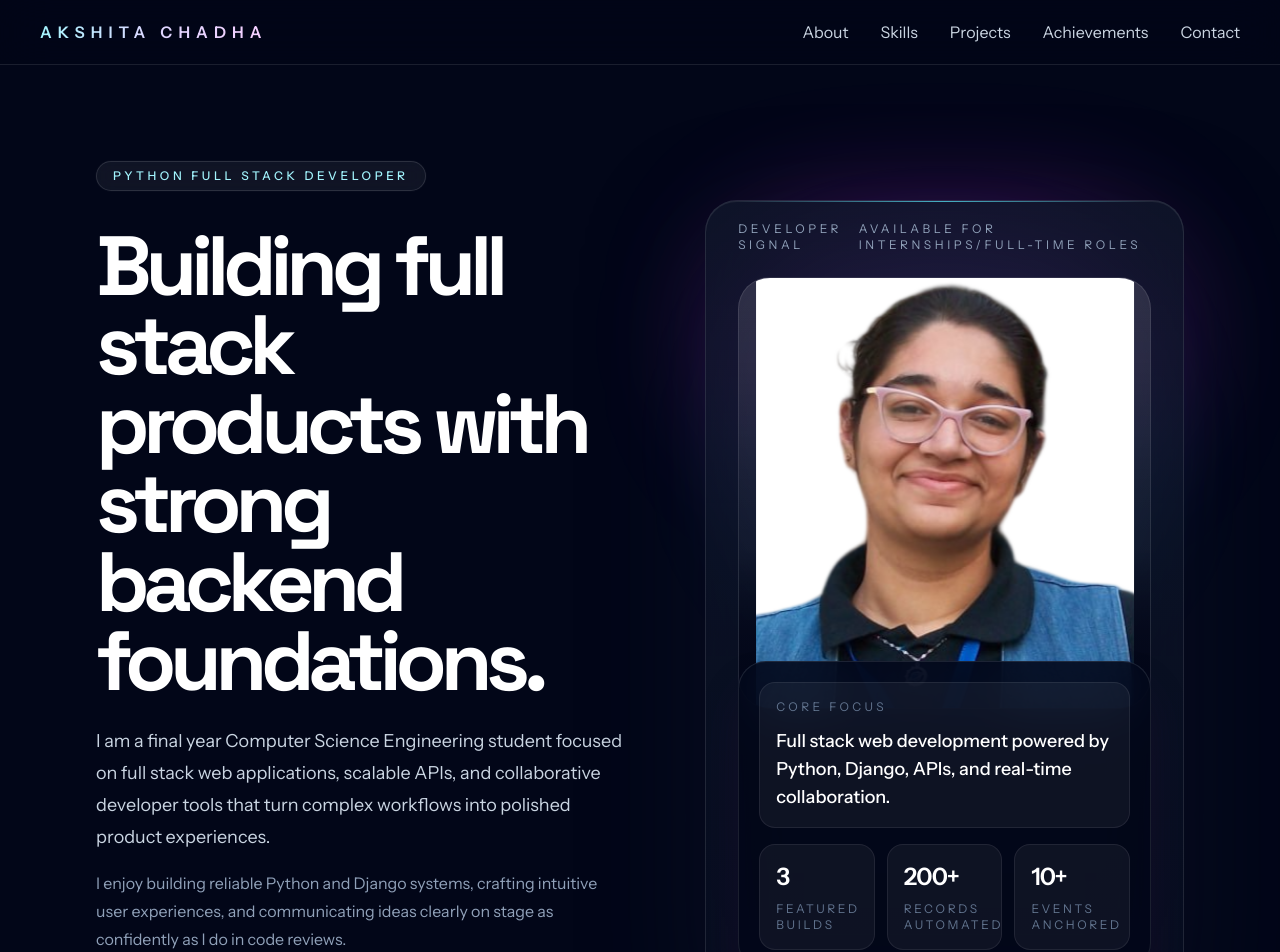
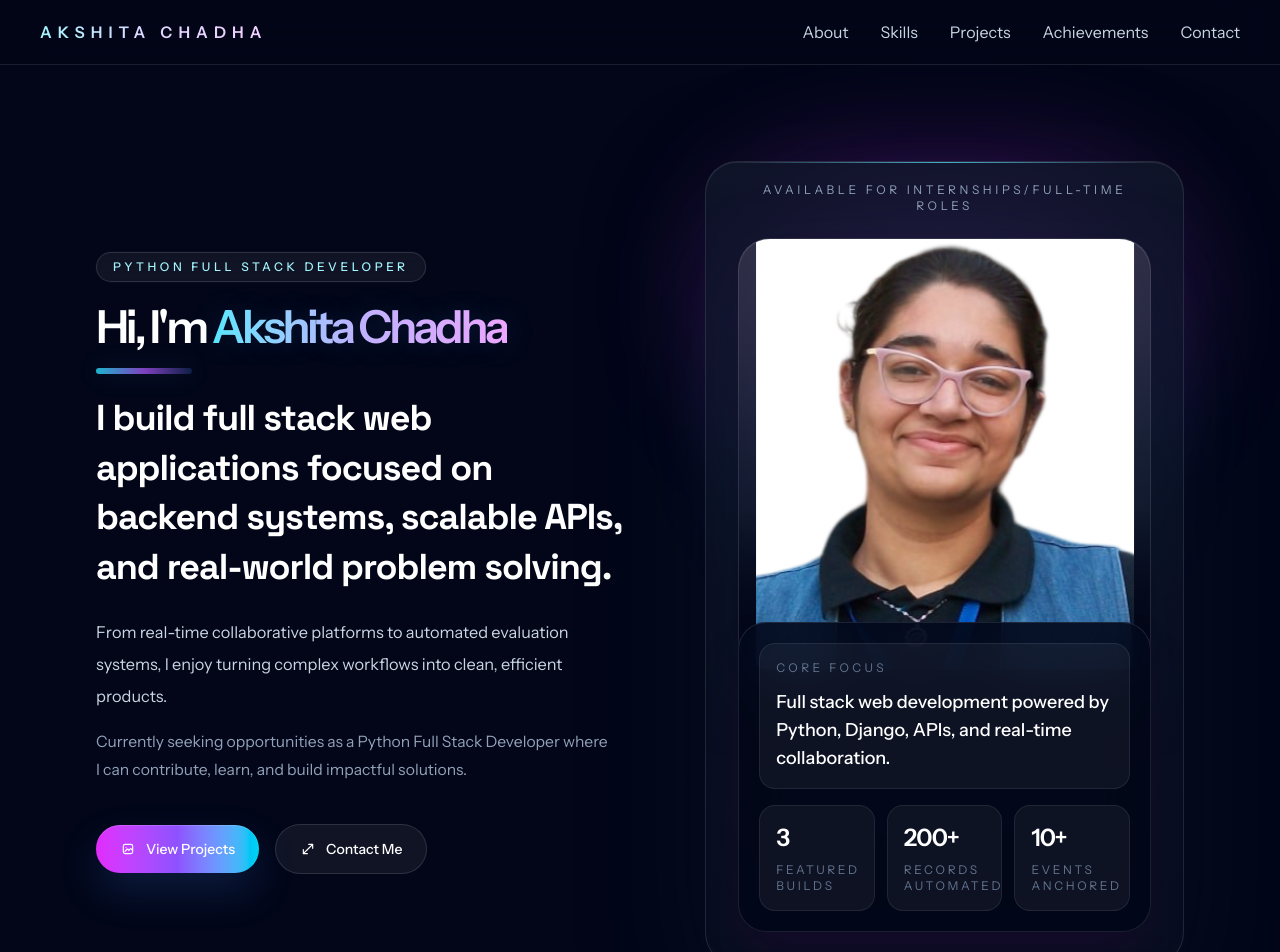
Before and after one commit to AkshitaChadha/Portfolio, a React (Vite) app: page / in a window 1280 px wide. Shown: the top 952 px of the page. Built offline with nearby package versions, Linux system fonts and the light colour scheme.

Commit message:
Minor tweaks

```diff
--- a/src/App.jsx
+++ b/src/App.jsx
@@ -155,7 +155,9 @@ function ActionLink({ href, icon, children, secondary = false, onClick }) {
   if (href) {
     return (
       <a href={href} target="_blank" rel="noreferrer" className={className}>
-        <Glyph type={icon} />
+        <span className="button-icon-wrap">
+          <Glyph type={icon} />
+        </span>
         <span>{children}</span>
       </a>
     )
@@ -163,7 +165,9 @@ function ActionLink({ href, icon, children, secondary = false, onClick }) {
 
   return (
     <button type="button" onClick={onClick} className={className}>
-      <Glyph type={icon} />
+      <span className="button-icon-wrap">
+        <Glyph type={icon} />
+      </span>
       <span>{children}</span>
     </button>
   )
@@ -250,31 +254,65 @@ function App() {
 
       <main>
         <section id="home" className="relative isolate">
-          <div className="mx-auto grid min-h-[calc(100svh-73px)] max-w-6xl items-center gap-14 px-5 py-[4.5rem] sm:px-6 lg:grid-cols-[1.05fr_0.95fr] lg:gap-20 lg:px-8 lg:py-24">
+          <div className="mx-auto grid min-h-[calc(100svh-73px)] max-w-6xl items-center gap-14 px-5 py-[5rem] sm:px-6 lg:grid-cols-[1.05fr_0.95fr] lg:gap-20 lg:px-8 lg:py-24">
             <Motion.div
               initial={reduceMotion ? false : { opacity: 0, y: 32 }}
               animate={reduceMotion ? {} : { opacity: 1, y: 0 }}
               transition={{ duration: 0.7, ease: [0.22, 1, 0.36, 1] }}
-              className="max-w-2xl"
+              className="max-w-xl"
             >
-              <p className="mb-5 inline-flex rounded-full border border-white/12 bg-white/6 px-4 py-1.5 text-xs font-medium tracking-[0.3em] text-cyan-200 uppercase shadow-[0_0_0_1px_rgba(255,255,255,0.02)] backdrop-blur">
+              <Motion.p
+                initial={reduceMotion ? false : { opacity: 0, y: 14 }}
+                animate={reduceMotion ? {} : { opacity: 1, y: 0 }}
+                transition={{ duration: 0.45, delay: 0.05, ease: [0.22, 1, 0.36, 1] }}
+                className="mb-5 inline-flex rounded-full border border-white/12 bg-white/6 px-4 py-1.5 text-xs font-medium tracking-[0.3em] text-cyan-200 uppercase shadow-[0_0_0_1px_rgba(255,255,255,0.02)] backdrop-blur"
+              >
                 Python Full Stack Developer
-              </p>
-
-              <h1 className="mt-4 max-w-2xl text-5xl font-semibold tracking-[-0.075em] text-white sm:text-6xl lg:text-[5.25rem] lg:leading-[0.94]">
-                Building full stack products with strong backend foundations.
-              </h1>
-              <p className="mt-6 max-w-xl text-base leading-8 text-slate-300 sm:text-lg">
-                I am a final year Computer Science Engineering student focused on
-                full stack web applications, scalable APIs, and collaborative developer tools that
-                turn complex workflows into polished product experiences.
-              </p>
-              <p className="mt-4 max-w-lg text-sm leading-7 text-slate-400 sm:text-base">
-                I enjoy building reliable Python and Django systems, crafting intuitive user
-                experiences, and communicating ideas clearly on stage as confidently as I do in
-                code reviews.
-              </p>
-              <div className="mt-10 flex flex-col gap-4 sm:flex-row">
+              </Motion.p>
+              <Motion.p
+                initial={reduceMotion ? false : { opacity: 0, y: 14 }}
+                animate={reduceMotion ? {} : { opacity: 1, y: 0 }}
+                transition={{ duration: 0.45, delay: 0.12, ease: [0.22, 1, 0.36, 1] }}
+                className="text-3xl font-semibold tracking-[-0.07em] text-white sm:text-4xl lg:text-[2.85rem]"
+              >
+                Hi, I'm{' '}
+                <span className="hero-name bg-gradient-to-r from-cyan-300 via-violet-300 to-fuchsia-300 bg-clip-text text-transparent">
+                  Akshita Chadha
+                </span>
+              </Motion.p>
+              <Motion.div
+                initial={reduceMotion ? false : { opacity: 0, scaleX: 0.7 }}
+                animate={reduceMotion ? {} : { opacity: 1, scaleX: 1 }}
+                transition={{ duration: 0.45, delay: 0.16, ease: [0.22, 1, 0.36, 1] }}
+                className="origin-left"
+              >
+                <div className="hero-underline" aria-hidden="true" />
+              </Motion.div>
+              <Motion.h1
+                initial={reduceMotion ? false : { opacity: 0, y: 16 }}
+                animate={reduceMotion ? {} : { opacity: 1, y: 0 }}
+                transition={{ duration: 0.5, delay: 0.2, ease: [0.22, 1, 0.36, 1] }}
+                className="mt-5 max-w-xl text-xl font-semibold leading-snug tracking-[-0.03em] text-white sm:text-2xl lg:text-[2.25rem]"
+              >
+                I build full stack web applications focused on backend systems,
+                scalable APIs, and real-world problem solving.
+              </Motion.h1>
+              <Motion.div
+                initial={reduceMotion ? false : { opacity: 0, y: 16 }}
+                animate={reduceMotion ? {} : { opacity: 1, y: 0 }}
+                transition={{ duration: 0.5, delay: 0.28, ease: [0.22, 1, 0.36, 1] }}
+                className="mt-6 space-y-4"
+              >
+                <p className="max-w-xl text-base leading-8 text-slate-300 sm:text-[1.02rem]">
+                  From real-time collaborative platforms to automated evaluation systems, I enjoy
+                  turning complex workflows into clean, efficient products.
+                </p>
+                <p className="max-w-lg text-sm leading-7 text-slate-400 sm:text-[0.98rem]">
+                  Currently seeking opportunities as a Python Full Stack Developer where I can
+                  contribute, learn, and build impactful solutions.
+                </p>
+              </Motion.div>
+              <div className="mt-10 flex flex-col gap-4 sm:flex-row sm:items-center">
                 <a href="#projects" className="cta-primary">
                   <Glyph type="image" />
                   <span>View Projects</span>
@@ -300,12 +338,11 @@ function App() {
 
                 <div className="glass-panel hero-frame overflow-hidden px-6 pb-6 pt-5 sm:px-8 sm:pb-8">
                   <div className="absolute inset-x-8 top-0 h-px bg-gradient-to-r from-transparent via-cyan-300/70 to-transparent" />
-                  <div className="flex items-center justify-between text-xs tracking-[0.3em] text-slate-400 uppercase">
-                    <span>Developer Signal</span>
-                    <span>Available for internships/Full-Time Roles</span>
+                  <div className="text-center text-xs tracking-[0.3em] text-slate-400 uppercase">
+                    <span>Available for internships/full-time roles</span>
                   </div>
 
-                  <div className="relative mt-6 h-[24rem] overflow-hidden rounded-[2rem] border border-white/10 bg-gradient-to-b from-white/12 via-white/4 to-transparent sm:h-[27rem]">
+                  <div className="hero-portrait-shell h-[24rem] sm:h-[27rem]">
                     <div className="absolute inset-0 bg-[radial-gradient(circle_at_center,rgba(125,211,252,0.16),transparent_58%)]" />
                     <div className="absolute inset-x-0 bottom-0 h-40 bg-gradient-to-t from-slate-950 via-slate-950/70 to-transparent" />
                     <Motion.img
--- a/src/index.css
+++ b/src/index.css
@@ -77,7 +77,7 @@
   }
 
   .section-shell {
-    @apply mx-auto max-w-6xl px-5 py-24 sm:px-6 lg:px-8 lg:py-28;
+    @apply mx-auto max-w-6xl px-5 py-24 sm:px-6 lg:px-8 lg:py-30;
   }
 
   .section-fade-divider {
@@ -107,6 +107,12 @@
     text-shadow: 0 0 30px rgba(96, 165, 250, 0.18);
   }
 
+  .hero-underline {
+    background: linear-gradient(90deg, rgba(34, 211, 238, 0.85), rgba(168, 85, 247, 0.75), rgba(59, 130, 246, 0.2));
+    box-shadow: 0 0 24px rgba(96, 165, 250, 0.18);
+    @apply mt-4 h-1.5 w-24 rounded-full;
+  }
+
   .hero-frame {
     box-shadow:
       0 36px 120px rgba(15, 23, 42, 0.45),
@@ -117,19 +123,26 @@
     @apply rounded-[1.5rem] border border-white/10 bg-white/[0.04] p-4 backdrop-blur-md;
   }
 
+  .hero-portrait-shell {
+    box-shadow:
+      0 24px 70px rgba(15, 23, 42, 0.34),
+      inset 0 1px 0 rgba(255, 255, 255, 0.08);
+    @apply relative mt-6 overflow-hidden rounded-[2rem] border border-white/10 bg-gradient-to-b from-white/12 via-white/4 to-transparent;
+  }
+
   .cta-primary {
     box-shadow:
       0 18px 40px rgba(59, 130, 246, 0.18),
       inset 0 1px 0 rgba(255, 255, 255, 0.16);
-    @apply inline-flex items-center gap-2.5 rounded-full bg-gradient-to-r from-fuchsia-500 via-violet-500 to-cyan-400 px-6 py-3.5 text-sm font-medium text-white transition duration-300 hover:scale-[1.02] hover:-translate-y-0.5 hover:shadow-[0_24px_60px_rgba(99,102,241,0.3)];
+    @apply inline-flex items-center justify-center gap-2.5 rounded-full bg-gradient-to-r from-fuchsia-500 via-violet-500 to-cyan-400 px-6 py-3.5 text-sm font-medium text-white transition duration-300 hover:scale-[1.02] hover:-translate-y-0.5 hover:shadow-[0_24px_60px_rgba(99,102,241,0.3)];
   }
 
   .cta-secondary {
-    @apply inline-flex items-center gap-2.5 rounded-full border border-white/12 bg-white/6 px-6 py-3.5 text-sm font-medium text-white transition duration-300 hover:scale-[1.02] hover:-translate-y-0.5 hover:border-cyan-300/40 hover:bg-white/10;
+    @apply inline-flex items-center justify-center gap-2.5 rounded-full border border-white/12 bg-white/6 px-6 py-3.5 text-sm font-medium text-white transition duration-300 hover:scale-[1.02] hover:-translate-y-0.5 hover:border-cyan-300/40 hover:bg-white/10;
   }
 
   .chip {
-    @apply rounded-full border border-white/10 bg-white/5 px-4 py-2 text-[12px] tracking-[0.02em] text-slate-200 transition duration-300 hover:border-cyan-300/30 hover:bg-white/8;
+    @apply rounded-full border border-white/10 bg-white/5 px-4 py-2 text-[12px] tracking-[0.02em] text-slate-200 transition duration-300 hover:border-cyan-300/35 hover:bg-cyan-400/[0.09] hover:text-white;
   }
 
   .skill-badge {
@@ -144,11 +157,20 @@
     box-shadow:
       0 18px 40px rgba(99, 102, 241, 0.24),
       inset 0 1px 0 rgba(255, 255, 255, 0.14);
-    @apply inline-flex items-center gap-2.5 rounded-full border border-fuchsia-300/20 bg-gradient-to-r from-fuchsia-500 via-violet-500 to-cyan-400 px-5 py-3 text-sm font-medium text-white transition duration-300 hover:scale-[1.04] hover:-translate-y-0.5 hover:shadow-[0_24px_60px_rgba(99,102,241,0.3)];
+    @apply inline-flex items-center gap-2.5 rounded-full border border-fuchsia-300/20 bg-gradient-to-r from-blue-500 via-violet-500 to-fuchsia-500 px-5 py-3 text-sm font-medium text-white transition duration-300 ease-out hover:scale-[1.04] hover:-translate-y-0.5 hover:brightness-110 hover:shadow-[0_24px_60px_rgba(99,102,241,0.3)];
   }
 
   .action-button-secondary {
-    @apply inline-flex items-center gap-2.5 rounded-full border border-white/14 bg-transparent px-5 py-3 text-sm font-medium text-slate-100 transition duration-300 hover:scale-[1.03] hover:-translate-y-0.5 hover:border-cyan-300/30 hover:bg-white/6;
+    @apply inline-flex items-center gap-2.5 rounded-full border border-white/14 bg-transparent px-5 py-3 text-sm font-medium text-slate-100 transition duration-300 ease-out hover:scale-[1.03] hover:-translate-y-0.5 hover:brightness-110 hover:border-cyan-300/30 hover:bg-white/6;
+  }
+
+  .button-icon-wrap {
+    @apply transition duration-300 ease-out;
+  }
+
+  .action-button:hover .button-icon-wrap,
+  .action-button-secondary:hover .button-icon-wrap {
+    transform: translateX(0.25rem);
   }
 
   .project-card {
@@ -162,15 +184,29 @@
       inset 0 1px 0 rgba(255, 255, 255, 0.08),
       inset 0 0 0 1px rgba(255, 255, 255, 0.03),
       inset 0 18px 40px rgba(56, 189, 248, 0.03);
-    @apply overflow-hidden rounded-[2rem] border border-white/10 p-5 backdrop-blur-xl transition duration-500 hover:scale-[1.01] hover:-translate-y-1 hover:border-cyan-300/30 hover:shadow-[0_32px_90px_rgba(8,47,73,0.32)] sm:p-6;
+    @apply relative overflow-hidden rounded-[2rem] border border-white/10 p-5 backdrop-blur-xl transition duration-300 ease-out hover:scale-[1.03] hover:-translate-y-1 hover:border-cyan-300/30 hover:shadow-[0_36px_100px_rgba(30,41,59,0.4)] sm:p-6;
+  }
+
+  .project-card::before {
+    content: '';
+    position: absolute;
+    inset: -20%;
+    background: radial-gradient(circle at top, rgba(59, 130, 246, 0.18), transparent 35%), radial-gradient(circle at right, rgba(168, 85, 247, 0.14), transparent 32%);
+    opacity: 0;
+    transition: opacity 300ms ease;
+    pointer-events: none;
+  }
+
+  .project-card:hover::before {
+    opacity: 1;
   }
 
   .project-card-thumb {
-    @apply relative mb-4 block h-36 overflow-hidden rounded-[1.4rem] border border-white/10 bg-slate-950/70 transition duration-500 hover:border-cyan-300/25;
+    @apply relative mb-4 block h-36 overflow-hidden rounded-[1.4rem] border border-white/10 bg-slate-950/70 transition duration-300 ease-out hover:border-cyan-300/25;
   }
 
   .project-card-thumb-image {
-    @apply h-full w-full object-cover opacity-78 transition duration-500 group-hover:scale-[1.04] group-hover:opacity-90;
+    @apply h-full w-full object-cover opacity-78 transition duration-300 ease-out group-hover:scale-[1.04] group-hover:opacity-90;
   }
 
   .project-card-thumb-overlay {
@@ -182,6 +218,12 @@
     -webkit-line-clamp: 2;
     -webkit-box-orient: vertical;
     overflow: hidden;
+  }
+
+  @media (max-width: 640px) {
+    .section-shell {
+      @apply py-20;
+    }
   }
 
   .achievement-card {
```
